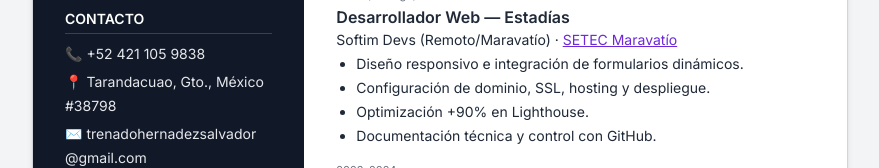
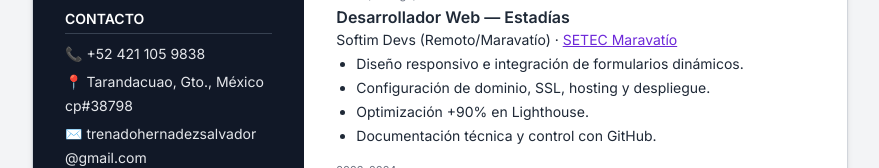
Before and after one commit to tore234/cv-digital-salvador-trenado, a React (Vite) app: page / in a window 1280 px wide. Shown: the part 272-440 px from the top of the page, without its empty margins (200-1079 px from the left). Built offline with nearby package versions, Linux system fonts and the light colour scheme.

Commit message:
cp de mi bi

```diff
--- a/src/components/CV.jsx
+++ b/src/components/CV.jsx
@@ -67,7 +67,7 @@ const CV = () => {
               <ul className="text-sm leading-6 space-y-1 text-gray-200">
                 <li>📞 +52 421 105 9838</li>
                 <li>📍 Tarandacuao, Gto., México
-                  #38798
+                  cp#38798
                 </li>
                 <li>✉️ trenadohernadezsalvador
                   @gmail.com</li>
```
